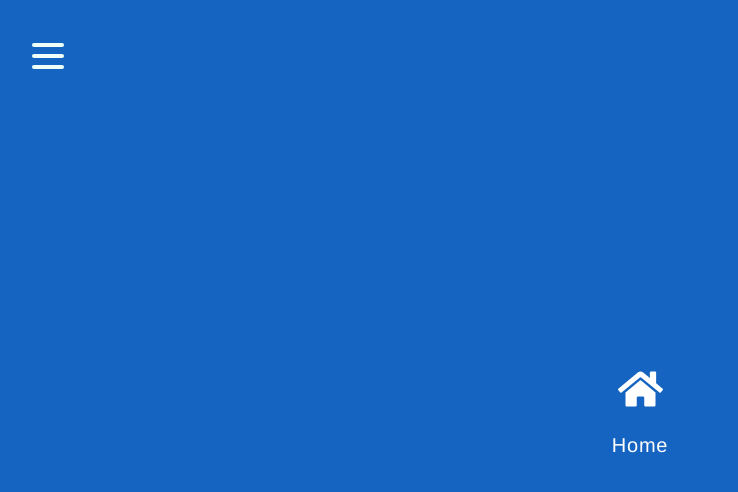
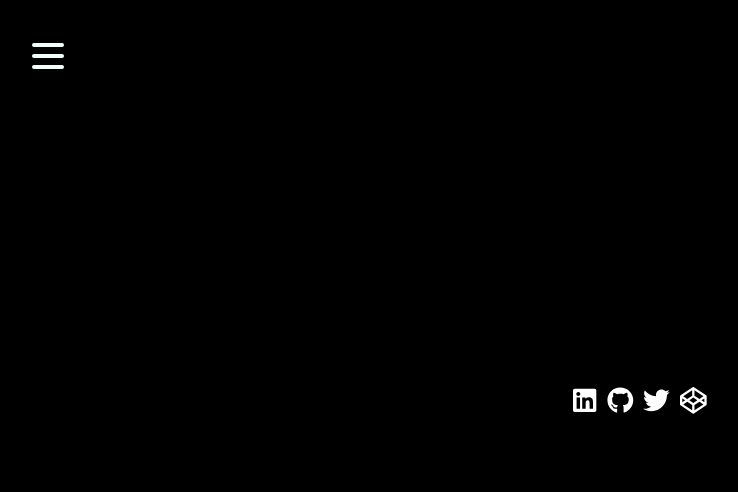
Before and after one commit to craigwheeler/portfolio, a React app: page / in a window 1280 px wide. Shown: the top 492 px of the page, without its empty margins (0-738 px from the left). Built offline with nearby package versions, Linux system fonts and the light colour scheme.

Commit message:
add icons

```diff
--- a/package.json
+++ b/package.json
@@ -14,6 +14,7 @@
   "license": "ISC",
   "dependencies": {
     "@fortawesome/fontawesome-svg-core": "^1.2.28",
+    "@fortawesome/free-brands-svg-icons": "^5.13.0",
     "@fortawesome/free-solid-svg-icons": "^5.13.0",
     "@fortawesome/react-fontawesome": "^0.1.9",
     "@types/node": "^12.12.35",
--- a/src/components/home/index.tsx
+++ b/src/components/home/index.tsx
@@ -1,19 +1,29 @@
 import * as React from 'react';
 import styled from 'styled-components';
 import { FontAwesomeIcon } from '@fortawesome/react-fontawesome';
-import { faHome } from '@fortawesome/free-solid-svg-icons';
+import { faLinkedin, faGithub, faTwitter, faCodepen } from '@fortawesome/free-brands-svg-icons';
 
-export interface PropType {
+export interface IProps {
   message: string;
 }
 
-export const Home = (props: PropType) => {
+export const Home = (props: IProps) => {
   return (
     <Container>
       <IconContainer>
-        <FontAwesomeIcon icon={faHome} size="2x" />
+        <Link href="">
+          <FontAwesomeIcon icon={faLinkedin} size="lg" />
+        </Link>
+        <Link href="">
+          <FontAwesomeIcon icon={faGithub} size="lg" />
+        </Link>
+        <Link href="">
+          <FontAwesomeIcon icon={faTwitter} size="lg" />
+        </Link>
+        <Link href="">
+          <FontAwesomeIcon icon={faCodepen} size="lg" />
+        </Link>
       </IconContainer>
-      Home
     </Container>
   );
 };
@@ -30,3 +40,11 @@ const Container = styled.div`
 const IconContainer = styled.div`
   margin: 25px 0;
 `;
+
+const Link = styled.a`
+  margin: 5px;
+  color: #fff;
+  &:hover {
+    color: #fff;
+  }
+`;
--- a/src/index.tsx
+++ b/src/index.tsx
@@ -18,7 +18,7 @@ declare module 'styled-components' {
 
 const primary = {
   fontFamily: 'Helvetica Neue',
-  backgroundColor: '#1664C1',
+  backgroundColor: '#000',
   letterSpacing: '0.75px',
   fontSize: '20px',
   color: '#fff'
```
Also changed, not shown: 1 other file (tests, documents, lock files or other folders).
